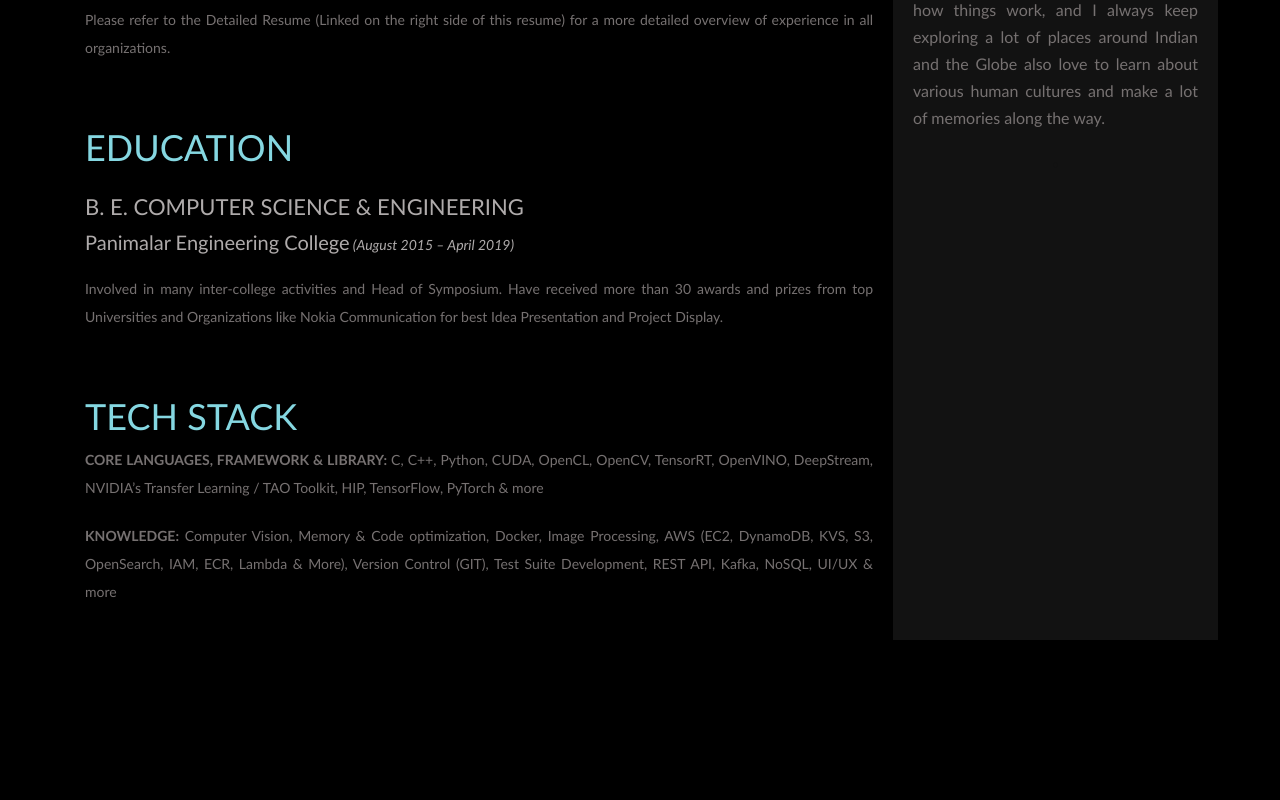
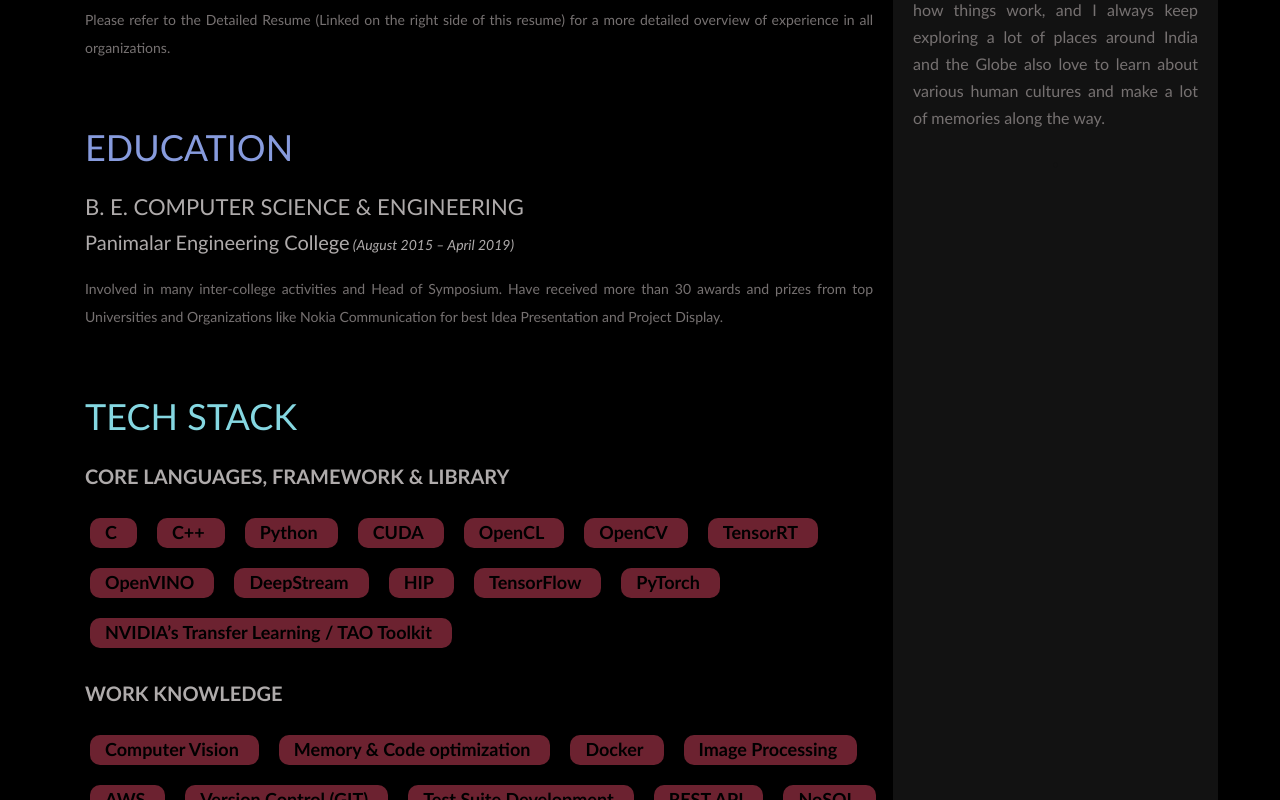
Before and after one commit to muthu-kumaravel/muthu-kumaravel.github.io, an Angular app: page / in a window 1280 px wide. Shown: the part 1120-1920 px from the top of the page. Before the commit the page ends 1760 px from the top, so only its background shows below. Built offline with nearby package versions, Linux system fonts and the light colour scheme.

Commit message:
MODIFY: Tech stack div box

```diff
--- a/angular.json
+++ b/angular.json
@@ -46,8 +46,8 @@
                 },
                 {
                   "type": "anyComponentStyle",
-                  "maximumWarning": "5kb",
-                  "maximumError": "8kb"
+                  "maximumWarning": "50kb",
+                  "maximumError": "100kb"
                 }
               ],
               "fileReplacements": [
--- a/src/app/app.component.html
+++ b/src/app/app.component.html
@@ -30,7 +30,7 @@
     <p class = p-about-content>I am a Machine Learning Engineer with expertise in ML Cloud deployment, Computer Vision, Deep Learning, code optimization and frontend development. Energized to take up difficult challenges and crack them. The unquenchable thirst to explore several things (including DL, SaaS, the World, photography and the people) keeps me going.</p>
     <p class = p-about-content>Interested to work in the cutting edge fields of MLOps, DevOps, Deep Learning, Computer Vision, Autonomous Vehicles, SaaS and more which makes the world an interesting and safe place to live.</p>
     <p class = p-about-content>I have 2+ years of experience developing industry-leading Open Source SDKs, Libraries and the latest tech VSaaS products for Bio-Hazard monitoring, tracking, re-identification, analyzing various human activities, behavior and large scale surveillance.</p>
-    <p class = p-about-content>Apart from tech, I am curious to learn how things work, and I always keep exploring a lot of places around Indian and the Globe also love to learn about various human cultures and make a lot of memories along the way.</p>
+    <p class = p-about-content>Apart from tech, I am curious to learn how things work, and I always keep exploring a lot of places around India and the Globe also love to learn about various human cultures and make a lot of memories along the way.</p>
     <p class = p-about-heading-1>.</p>
   </div>
 
@@ -56,10 +56,36 @@
     <p class = p-edu-heading-2>Panimalar Engineering College<i class = p-edu-heading-3>&nbsp;(August 2015 – April 2019)</i></p>
     <p class = p-exp-content>Involved in many inter-college activities and Head of Symposium. Have received more than 30 awards and prizes from top Universities and Organizations like Nokia Communication for best Idea Presentation and Project Display.</p>
 
-    <p class = p-edu-heading>TECH STACK</p>
-    <p class = p-exp-content><b>CORE LANGUAGES, FRAMEWORK & LIBRARY:</b> C, C++, Python, CUDA, OpenCL, OpenCV, TensorRT, OpenVINO, DeepStream, NVIDIA’s Transfer Learning / TAO Toolkit, HIP, TensorFlow, PyTorch & more</p>
-    <p class = p-exp-content><b>KNOWLEDGE:</b> Computer Vision, Memory & Code optimization, Docker, Image Processing, AWS (EC2, DynamoDB, KVS, S3, OpenSearch, IAM, ECR, Lambda & More), Version Control (GIT),  Test Suite Development, REST API, Kafka, NoSQL, UI/UX & more</p>
+    <p class = p-tec-heading>TECH STACK</p>
+    <p class = p-tech-heading-2><b>CORE LANGUAGES, FRAMEWORK & LIBRARY</b></p>
+    <div class = small-box-div><p class = p-box><b>C</b></p></div>
+    <div class = small-box-div><p class = p-box><b>C++</b></p></div>
+    <div class = small-box-div><p class = p-box><b>Python</b></p></div>
+    <div class = small-box-div><p class = p-box><b>CUDA</b></p></div>
+    <div class = small-box-div><p class = p-box><b>OpenCL</b></p></div>
+    <div class = small-box-div><p class = p-box><b>OpenCV</b></p></div>
+    <div class = small-box-div><p class = p-box><b>TensorRT</b></p></div>
+    <div class = small-box-div><p class = p-box><b>OpenVINO</b></p></div>
+    <div class = small-box-div><p class = p-box><b>DeepStream</b></p></div>
+    <div class = small-box-div><p class = p-box><b>HIP</b></p></div>
+    <div class = small-box-div><p class = p-box><b>TensorFlow</b></p></div>
+    <div class = small-box-div><p class = p-box><b>PyTorch</b></p></div>
+    <div class = small-box-div><p class = p-box><b>NVIDIA’s Transfer Learning / TAO Toolkit</b></p></div>
 
+
+    <p class = "p-about-heading-2 clearfix">.</p>
+    <p class = p-tech-heading-2><b>WORK KNOWLEDGE</b></p>
+    <div class = small-box-div><p class = p-box><b>Computer Vision</b></p></div>
+    <div class = small-box-div><p class = p-box><b>Memory & Code optimization</b></p></div>
+    <div class = small-box-div><p class = p-box><b>Docker</b></p></div>
+    <div class = small-box-div><p class = p-box><b>Image Processing</b></p></div>
+    <div class = small-box-div><p class = p-box><b>AWS</b></p></div>
+    <div class = small-box-div><p class = p-box><b>Version Control (GIT)</b></p></div>
+    <div class = small-box-div><p class = p-box><b>Test Suite Development</b></p></div>
+    <div class = small-box-div><p class = p-box><b>REST API</b></p></div>
+    <div class = small-box-div><p class = p-box><b>NoSQL</b></p></div>
+    <div class = small-box-div><p class = p-box><b>UI/UX</b></p></div>
+    <p class = "p-about-heading-2 clearfix">.</p>
   </div>
 
 </div>
--- a/src/app/app.component.scss
+++ b/src/app/app.component.scss
@@ -94,6 +94,11 @@ i {
   color: rgb(175, 171, 171);
 }
 
+.p-tech-heading-2
+{
+  color: rgb(175, 171, 171);
+}
+
 .p-edu-heading-3
 {
   color: rgb(175, 171, 171);
@@ -105,9 +110,10 @@ i {
   text-align: justify;
 }
 
-.p-edu-heading
+.p-tec-heading
 {
   color: rgb(133, 215, 225);
+  margin-bottom: 40px;
 }
 
 .full-div {
@@ -118,6 +124,30 @@ i {
   width : 100%;
   background-color : rgba(108, 34, 48);
   height : 40px;
+}
+
+.clearfix {
+  clear: left;
+}
+
+.small-box-div
+{
+  text-align: center;
+  margin-top: 20px;
+  float:left;
+  margin-left: 20px;
+  background: rgb(108, 34, 48);
+  height: 30px;
+  border-radius: 10px;
+  width: fit-content;
+}
+
+.p-box{
+  margin-left: 15px;
+  margin-right: 20px;
+  font-size: 18px;
+  line-height: 28px;
+  color: black;
 }
 
 @media screen and (min-width: 1000px)
@@ -181,7 +211,7 @@ i {
   {
     .about-div
     {
-      height: 1850px;
+      height: 2150px;
       position: absolute;
       width: calc(40% - 50px - 50px - 25);
       right: 25px;
@@ -194,18 +224,25 @@ i {
   {
     .about-div
     {
-      height: 1720px;
+      height: 2070px;
       position: absolute;
       width: 325px;
       left: calc(75px + 50px + 60%);
       background: rgb(18, 18, 18);
     }
   }
+  @media screen and (min-width: 1649px)
+  {
+    .about-div
+    {
+      height: 1920px;
+    }
+  }
   @media screen and (min-width: 1800px)
   {
     .about-div
     {
-      height: 1520px;
+      height: 1770px;
     }
   }
 
@@ -347,6 +384,13 @@ i {
   }
 
   .p-edu-heading-2
+  {
+    margin-left: 15px;
+    margin-top: 15px;
+    font-size: 20px;
+  }
+
+  .p-tech-heading-2
   {
     margin-left: 15px;
     margin-top: 15px;
@@ -532,6 +576,15 @@ i {
     font-size: 20px;
   }
 
+  .p-tech-heading-2
+  {
+    text-align: center;
+    margin-left: 20px;
+    margin-right: 20px;
+    margin-top: 15px;
+    font-size: 20px;
+  }
+
   .p-edu-heading-3
   {
     font-size: 14px;
```
Also changed, not shown: 3 other files (tests, documents, lock files or other folders).
